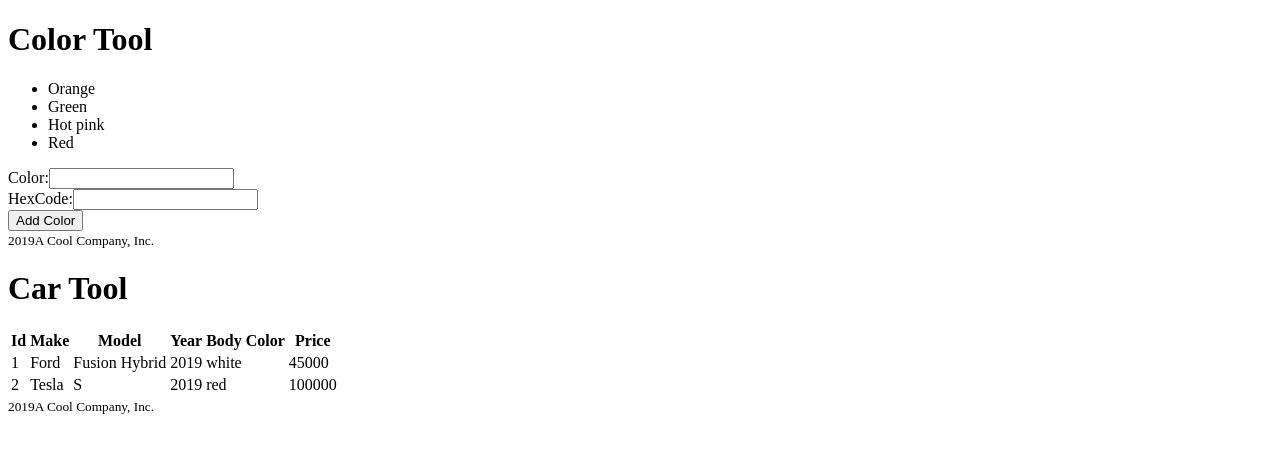
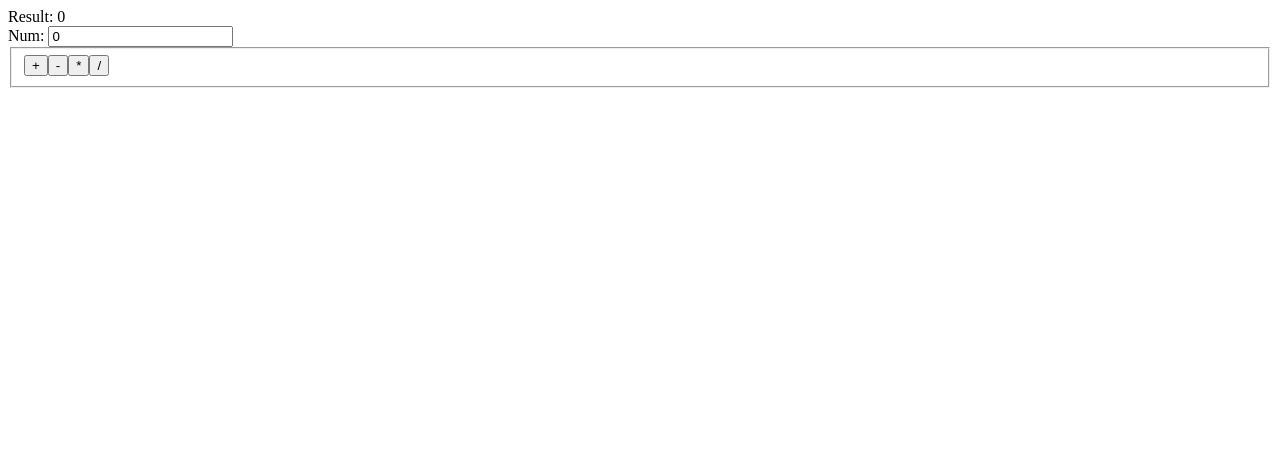
Before and after one commit to t4d-classes/react_10072019, a React (Create React App) app in the folder demo-app/: page / in a window 1280 px wide. Shown: the top 452 px of the page. Built offline with nearby package versions, Linux system fonts and the light colour scheme.

Commit message:
add code demos

```diff
--- a/demo-app/package.json
+++ b/demo-app/package.json
@@ -6,6 +6,7 @@
     "react": "^16.10.2",
     "react-dom": "^16.10.2",
     "react-scripts": "3.2.0",
+    "redux": "4.0.4",
     "styled-components": "4.4.0"
   },
   "scripts": {
--- /dev/null
+++ b/demo-app/src/components/CarEditRow.js
@@ -0,0 +1,39 @@
+import React, { useState } from 'react';
+import { CarForm } from './CarForm';
+
+export const CarEditRow = ({
+  car,
+  onSaveCar: saveCar,
+  onCancelCar: cancelCar,
+}) => {
+
+  const [carEditForm, setCarEditForm ] = useState({
+    make: car.make,
+    model: car.model,
+    year: car.year,
+    color: car.color,
+    price: car.price,
+  });
+
+  const change = e => {
+    setCarEditForm({
+      ...carEditForm,
+      [ e.target.name ]: e.target.type === 'number'
+        ? Number(e.target.value)
+        : e.target.value,
+    });
+  };
+
+  return <tr>
+    <td>{car.id}</td>
+    <td><input type="text" name="make" value={carEditForm.make} onChange={change} /></td>
+    <td><input type="text" name="model" value={carEditForm.model} onChange={change} /></td>
+    <td><input type="number" name="year" value={carEditForm.year} onChange={change} /></td>
+    <td><input type="text" name="color" value={carEditForm.color} onChange={change} /></td>
+    <td><input type="number" name="price" value={carEditForm.price} onChange={change} /></td>
+    <td>
+      <button type="button" onClick={() => saveCar({ ...carEditForm, id: car.id })}>Save</button>
+      <button type="button" onClick={cancelCar}>Cancel</button>
+    </td>
+  </tr>;
+};
--- /dev/null
+++ b/demo-app/src/components/CarForm.js
@@ -0,0 +1,55 @@
+import React, { useState } from 'react';
+
+export const CarForm = ({ buttonText, onSubmitCar }) => {
+
+  const [ carForm, setCarForm ] = useState({
+    make: '',
+    model: '',
+    year: 1900,
+    color: '',
+    price: 0,
+  });
+
+  const change = (e) => {
+    setCarForm({
+      ...carForm,
+      [ e.target.name ]: e.target.type === 'number'
+        ? Number(e.target.value)
+        : e.target.value,
+    });
+  };
+
+  const submitCar = () => {
+    onSubmitCar({ ...carForm });
+  };
+
+  return <form>
+    <div>
+      <label htmlFor="make-input">Make:</label>
+      <input type="text" id="make-input" name="make"
+        value={carForm.make} onChange={change} />
+    </div>
+    <div>
+      <label htmlFor="model-input">Model:</label>
+      <input type="text" id="model-input" name="model"
+        value={carForm.model} onChange={change} />
+    </div>
+    <div>
+      <label htmlFor="year-input">Year:</label>
+      <input type="number" id="year-input" name="year"
+        value={carForm.year} onChange={change} />
+    </div>
+    <div>
+      <label htmlFor="color-input">Color:</label>
+      <input type="text" id="color-input" name="color"
+        value={carForm.color} onChange={change} />
+    </div>
+    <div>
+      <label htmlFor="price-input">Price:</label>
+      <input type="number" id="price-input" name="price"
+        value={carForm.price} onChange={change} />
+    </div>
+    <button type="button" onClick={submitCar}>{buttonText}</button>
+  </form>;
+
+};
--- a/demo-app/src/components/CarTable.js
+++ b/demo-app/src/components/CarTable.js
@@ -2,8 +2,15 @@ import React from 'react';
 
 import { carsPropType } from '../propTypes/carPropTypes';
 import { CarViewRow } from '../components/CarViewRow';
+import { CarEditRow } from '../components/CarEditRow';
 
-export const CarTable = ({ cars }) => {
+export const CarTable = ({
+  cars, editCarId,
+  onEditCar: editCar,
+  onDeleteCar: deleteCar,
+  onSaveCar: saveCar,
+  onCancelCar: cancelCar,
+}) => {
 
   return <table>
     <thead>
@@ -14,10 +21,13 @@ export const CarTable = ({ cars }) => {
         <th>Year</th>
         <th>Body Color</th>
         <th>Price</th>
+        <th>Actions</th>
       </tr>
     </thead>
     <tbody>
-      {cars.map(car => <CarViewRow key={car.id} car={car} />)}
+      {cars.map(car => editCarId === car.id
+          ? <CarEditRow key={car.id} car={car} onSaveCar={saveCar} onCancelCar={cancelCar} />
+          : <CarViewRow key={car.id} car={car} onEditCar={editCar} onDeleteCar={deleteCar} />)}
     </tbody>
   </table>;
 
--- a/demo-app/src/components/CarTool.js
+++ b/demo-app/src/components/CarTool.js
@@ -1,16 +1,51 @@
-import React from 'react';
+import React, { useState } from 'react';
 
 import { carsPropType } from '../propTypes/carPropTypes';
 
 import { ToolHeader } from './ToolHeader';
 import { ToolFooter } from './ToolFooter';
 import { CarTable } from './CarTable';
+import { CarForm } from './CarForm';
 
-export const CarTool = ({ cars }) => {
+export const CarTool = ({ cars: initialCars }) => {
+
+  const [ cars, setCars ] = useState(initialCars.concat());
+  const [ editCarId, setEditCarId ] = useState(-1);
+
+  const addCar = car => {
+    setCars(cars.concat({
+      ...car,
+      id: Math.max(...cars.map(c => c.id), 0) + 1,
+    }));
+    setEditCarId(-1);
+  };
+
+  const deleteCar = carId => {
+    setCars(cars.filter(c => c.id !== carId));
+    setEditCarId(-1);
+  };
+
+  const replaceCar = car => {
+    const carIndex = cars.findIndex(c => c.id === car.id);
+    const newCars = cars.concat();
+    newCars[carIndex] = car;
+    setCars(newCars);
+    setEditCarId(-1);
+  };
+
+  const carTableProps = {
+    cars,
+    editCarId,
+    onDeleteCar: deleteCar,
+    onEditCar: setEditCarId,
+    onSaveCar: replaceCar,
+    onCancelCar: () => setEditCarId(-1),
+  };
 
   return <>
     <ToolHeader headerText="Car Tool" />
-    <CarTable cars={cars} />
+    <CarTable {...carTableProps} />
+    <CarForm buttonText="Add Car" onSubmitCar={addCar} />
     <ToolFooter companyName="A Cool Company, Inc." />
   </>;
 
--- a/demo-app/src/components/CarViewRow.js
+++ b/demo-app/src/components/CarViewRow.js
@@ -1,8 +1,9 @@
 import React from 'react';
+import PropTypes from 'prop-types';
 
 import { carPropType } from '../propTypes/carPropTypes';
 
-export const CarViewRow = ({ car }) => {
+export const CarViewRow = ({ car, onEditCar, onDeleteCar }) => {
 
   return <tr>
     <td>{car.id}</td>
@@ -11,10 +12,16 @@ export const CarViewRow = ({ car }) => {
     <td>{car.year}</td>
     <td>{car.color}</td>
     <td>{car.price}</td>
+    <td>
+      <button type="button" onClick={() => onEditCar(car.id)}>Edit</button>
+      <button type="button" onClick={() => onDeleteCar(car.id)}>Delete</button>
+    </td>
   </tr>;
 
 };
 
 CarViewRow.propTypes = {
   car: carPropType.isRequired,
+  onEditCar: PropTypes.func.isRequired,
+  onDeleteCar: PropTypes.func.isRequired,
 };
--- a/demo-app/src/index.js
+++ b/demo-app/src/index.js
@@ -1,31 +1,86 @@
-import React from 'react';
+import React, { useState } from 'react';
 import ReactDOM from 'react-dom';
+import { createStore } from 'redux';
 
-// name-based import
-import { ColorTool } from './components/ColorTool';
-import { CarTool } from './components/CarTool';
+const ADD_ACTION = 'ADD';
+const SUBTRACT_ACTION = 'SUBTRACT';
+const MULTIPLY_ACTION = 'MULTIPLY';
+const DIVIDE_ACTION = 'DIVIDE';
 
-const colorList = [
-  { id: 1, name: 'orange' },
-  { id: 2, name: 'green' },
-  { id: 3, name: 'hot pink' },
-  { id: 4, name: 'red' },
-];
+const createAddAction = value => ({ type: ADD_ACTION, payload: { value } });
+const createSubtractAction = value => ({ type: SUBTRACT_ACTION, payload: { value } });
+const createMultiplyAction = value => ({ type: MULTIPLY_ACTION, payload: { value } });
+const createDivideAction = value => ({ type: DIVIDE_ACTION, payload: { value } });
 
-const carList = [
-  { id: 1, make: 'Ford', model: 'Fusion Hybrid', year: 2019, color: 'white', price: 45000 },
-  { id: 2, make: 'Tesla', model: 'S', year: 2019, color: 'red', price: 100000 },
-];
+// pure function
+// 1. the only data the function can use is passed in via parameters
+// 2. parameters cannot be mutated
+// 3. no side effects (for example no ajax calls)
+// 4. the only output is the return value
+const calcReducer = (state = { result: 0 }, action) => {
 
-// parameter = argument
-// variable = expression
+  switch (action.type) {
+    case ADD_ACTION:
+      return {
+        ...state,
+        result: state.result + action.payload.value,
+      };
+    case SUBTRACT_ACTION:
+      return {
+        ...state,
+        result: state.result - action.payload.value,
+      };
+    case MULTIPLY_ACTION:
+      return {
+        ...state,
+        result: state.result * action.payload.value,
+      };
+    case DIVIDE_ACTION:
+      return {
+        ...state,
+        result: state.result / action.payload.value,
+      };
+    default:
+      return state;
+  }
 
-ReactDOM.render(
-  // React.createElement(ColorTool),
-  <>
-    {/*         parameter = argument */}
-    <ColorTool colors={colorList} />
-    <CarTool cars={carList} />
-  </>,
-  document.querySelector('#root'),
-);
+};
+
+const calcStore = createStore(calcReducer);
+
+const add = value => calcStore.dispatch(createAddAction(value));
+const subtract = value => calcStore.dispatch(createSubtractAction(value));
+const multiply = value => calcStore.dispatch(createMultiplyAction(value));
+const divide = value => calcStore.dispatch(createDivideAction(value));
+
+calcStore.subscribe(() => {
+
+  ReactDOM.render(<CalcTool result={calcStore.getState().result}
+    onAdd={add} onSubtract={subtract} onMultiply={multiply} onDivide={divide}
+  />, document.querySelector('#root'));
+
+});
+
+const CalcTool = ({ result, onAdd, onSubtract, onMultiply, onDivide }) => {
+
+  const [ numInput, setNumInput ] = useState(0);
+
+  return <form>
+
+    <div>Result: {result}</div>
+    <div>
+      Num: <input type="number" value={numInput}
+        onChange={e => setNumInput(Number(e.target.value))} />
+    </div>
+    <fieldset>
+      <button type="button" onClick={() => onAdd(numInput)}>+</button>
+      <button type="button" onClick={() => onSubtract(numInput)}>-</button>
+      <button type="button" onClick={() => onMultiply(numInput)}>*</button>
+      <button type="button" onClick={() => onDivide(numInput)}>/</button>
+    </fieldset>
+
+  </form>;
+}
+
+
+add(0);
```
Also changed, not shown: demo-app/src/index-car-tool.js (added, +31 -0 lines), demo-app/exercises/exercise-12.txt (added), demo-app/exercises/exercise-13.txt (added), 1 other file (tests, documents, lock files or other folders).
